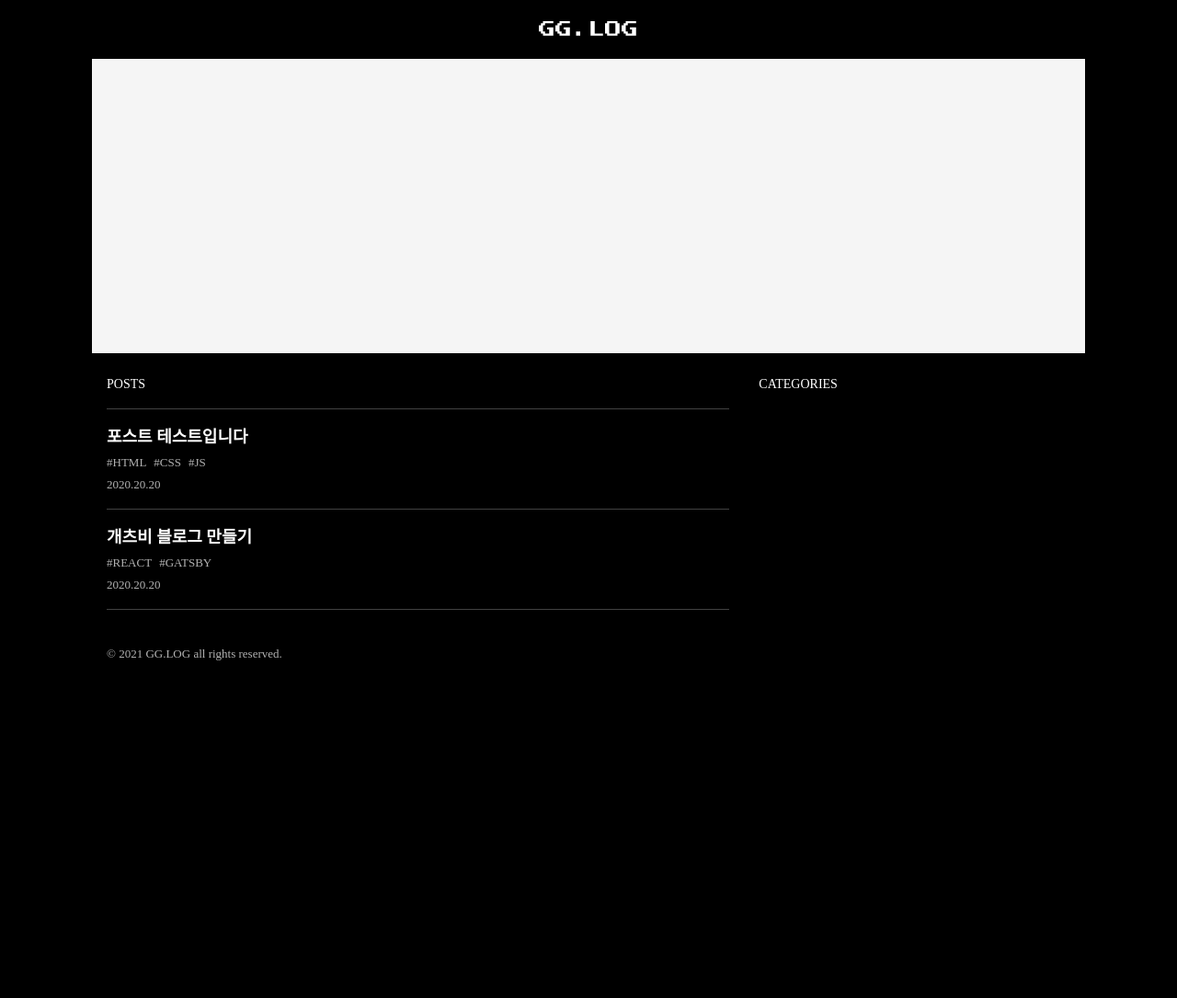
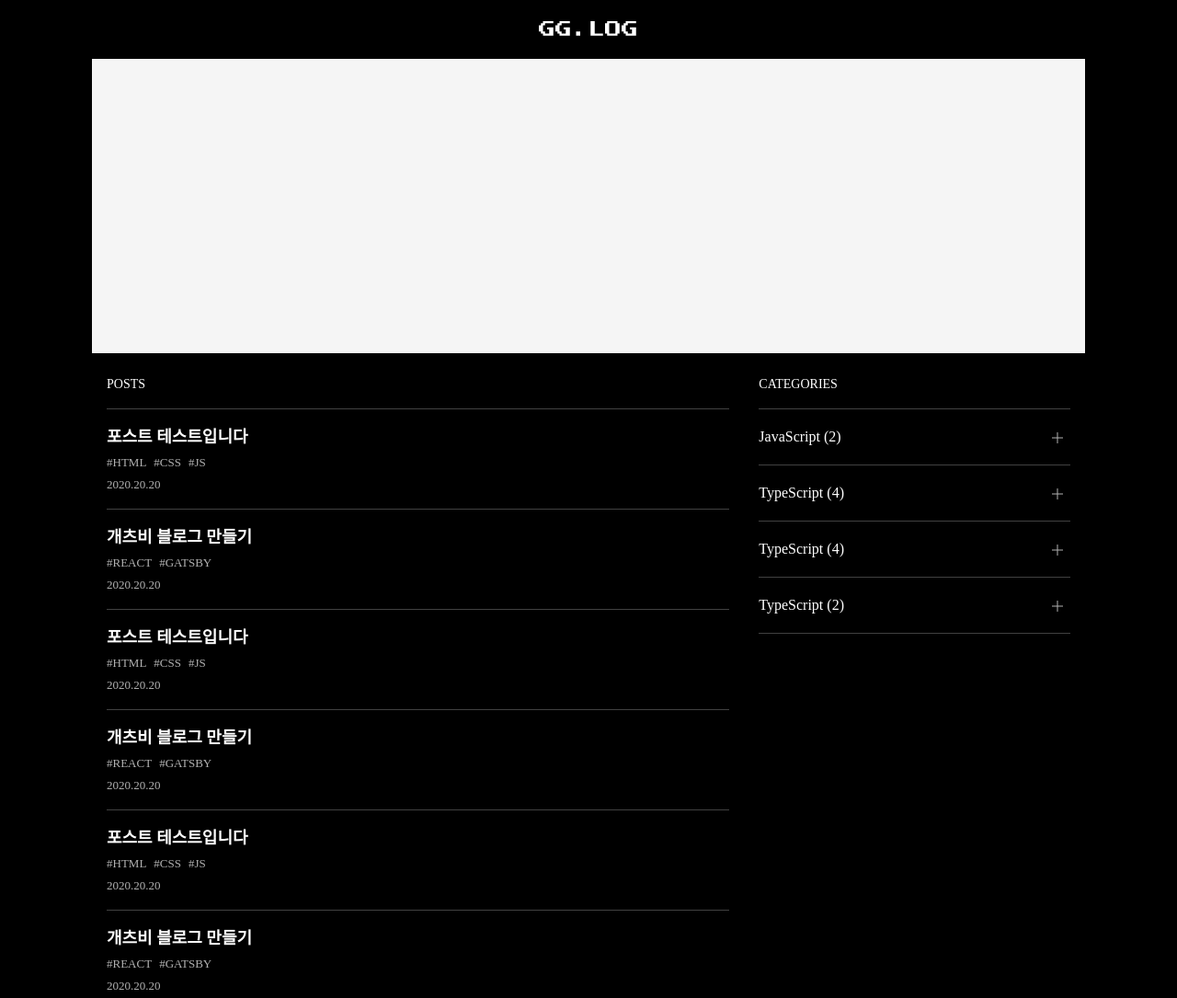
Before and after one commit to lexie-kaia/devlog, a Gatsby site: page / in a window 1280 px wide. Shown: the top 1085 px of the page at 92% size. Before the commit the page ends 800 px from the top, so only its background shows below. Built offline with nearby package versions, Linux system fonts and the light colour scheme; Gatsby itself is replaced by a stand-in of ours; a web font is replaced by a local one.

Commit message:
add CategoryItem draft

```diff
--- /dev/null
+++ b/src/components/main/categoryitem.tsx
@@ -0,0 +1,126 @@
+import React, { useState } from 'react';
+import { Link } from 'gatsby';
+import styled from '@emotion/styled';
+import { FontAwesomeIcon } from '@fortawesome/react-fontawesome';
+import { faPlus } from '@fortawesome/free-solid-svg-icons';
+
+type Props = {
+  heading: string;
+  posts: { title: string; link: string }[];
+};
+
+const Wrapper = styled.li`
+  padding: 1rem 0;
+  border-top: ${props => `1px solid ${props.theme.color.line}`};
+
+  &:last-child {
+    border-bottom: ${props => `1px solid ${props.theme.color.line}`};
+  }
+`;
+
+const Header = styled.div`
+  display: flex;
+  justify-content: space-between;
+  align-items: center;
+`;
+
+const Title = styled.h3`
+  font-size: 16px;
+  line-height: 28px;
+  font-weight: 500;
+`;
+
+const More = styled.button<{ isClicked: boolean }>`
+  position: relative;
+  display: flex;
+  justify-content: center;
+  align-items: center;
+  width: 28px;
+  height: 28px;
+  /* border: 1px solid red; */
+  border-radius: 14px;
+  color: ${props => props.theme.color.textSecond};
+  font-size: 14px;
+  line-height: 14px;
+  transform: ${props => (props.isClicked ? 'rotate(135deg)' : 'rotate(0)')};
+
+  @media screen and (min-width: ${props => props.theme.breakpoint.tablet}) {
+    transition: transform 200ms ease-in-out;
+  }
+`;
+
+const Line1 = styled.div`
+  position: absolute;
+  top: 50%;
+  left: 50%;
+  background: ${props => props.theme.color.textSecond};
+  width: 12px;
+  height: 1px;
+  transform: translate(-50%, 50%);
+`;
+
+const Line2 = styled.div`
+  position: absolute;
+  top: 50%;
+  left: 50%;
+  background: ${props => props.theme.color.textSecond};
+  width: 12px;
+  height: 1px;
+  transform: translate(-50%, 50%) rotate(90deg);
+`;
+
+const Posts = styled.ul<{ isClicked: boolean }>`
+  display: ${props => (props.isClicked ? 'block' : 'none')};
+  margin-top: 0.5rem;
+`;
+
+const Post = styled.li`
+  font-size: 14px;
+  line-height: 20px;
+  margin-bottom: 0.5rem;
+  color: ${props => props.theme.color.textSecond};
+
+  &:last-child {
+    margin-bottom: 0;
+  }
+
+  &:hover {
+    text-decoration: underline;
+  }
+`;
+
+function CategoryItem({ heading, posts }: Props) {
+  const [isClicked, setIsClicked] = useState<boolean>(false);
+
+  const onMoreClick = () => {
+    if (isClicked) {
+      setIsClicked(false);
+    } else {
+      setIsClicked(true);
+    }
+  };
+
+  return (
+    <Wrapper>
+      <Header>
+        <Title>
+          {heading} ({posts.length})
+        </Title>
+        <More onClick={onMoreClick} isClicked={isClicked}>
+          <Line1 />
+          <Line2 />
+          {/* <FontAwesomeIcon icon={faPlus} /> */}
+        </More>
+      </Header>
+      <Posts isClicked={isClicked}>
+        {posts.map(post => (
+          <Post key={post.title}>
+            <Link to={post.link}>{post.title}</Link>
+          </Post>
+        ))}
+      </Posts>
+    </Wrapper>
+  );
+}
+
+export default CategoryItem;
--- a/src/pages/index.tsx
+++ b/src/pages/index.tsx
@@ -4,6 +4,7 @@ import Layout from '../components/common/layout';
 import Hero from '../components/main/hero';
 import { H2 } from '../styles/typo';
 import PostItem from '../components/main/postitem';
+import CategoryItem from '../components/main/categoryitem';
 
 const posts = [
   {
@@ -17,6 +18,65 @@ const posts = [
     tags: ['react', 'gatsby'],
     id: 2,
     date: '2020.20.20',
+  },
+  {
+    title: '포스트 테스트입니다',
+    tags: ['html', 'css', 'js'],
+    id: 1,
+    date: '2020.20.20',
+  },
+  {
+    title: '개츠비 블로그 만들기',
+    tags: ['react', 'gatsby'],
+    id: 2,
+    date: '2020.20.20',
+  },
+  {
+    title: '포스트 테스트입니다',
+    tags: ['html', 'css', 'js'],
+    id: 1,
+    date: '2020.20.20',
+  },
+  {
+    title: '개츠비 블로그 만들기',
+    tags: ['react', 'gatsby'],
+    id: 2,
+    date: '2020.20.20',
+  },
+];
+
+const categories = [
+  {
+    heading: 'JavaScript',
+    posts: [
+      { title: '카테고리 테스트입니다', link: '/' },
+      { title: '바닐라 자바스크립트', link: '/' },
+    ],
+  },
+  {
+    heading: 'TypeScript',
+    posts: [
+      { title: '카테고리 테스트입니다', link: '/' },
+      { title: '타입스크립트와 리액트', link: '/' },
+      { title: '카테고리 테스트입니다', link: '/' },
+      { title: '타입스크립트와 리액트', link: '/' },
+    ],
+  },
+  {
+    heading: 'TypeScript',
+    posts: [
+      { title: '카테고리 테스트입니다', link: '/' },
+      { title: '타입스크립트와 리액트', link: '/' },
+      { title: '카테고리 테스트입니다', link: '/' },
+      { title: '타입스크립트와 리액트', link: '/' },
+    ],
+  },
+  {
+    heading: 'TypeScript',
+    posts: [
+      { title: '카테고리 테스트입니다', link: '/' },
+      { title: '타입스크립트와 리액트', link: '/' },
+    ],
   },
 ];
 
@@ -42,6 +102,8 @@ const SectionTitle = styled(H2)`
 
 const PostList = styled.ul``;
 
+const CategoryList = styled.ul``;
+
 function Home() {
   return (
     <Layout>
@@ -62,6 +124,15 @@ function Home() {
         </Post>
         <Category>
           <SectionTitle size="small">Categories</SectionTitle>
+          <CategoryList>
+            {categories.map(category => (
+              <CategoryItem
+                key={category.heading}
+                heading={category.heading}
+                posts={category.posts}
+              />
+            ))}
+          </CategoryList>
         </Category>
       </Main>
     </Layout>
```
